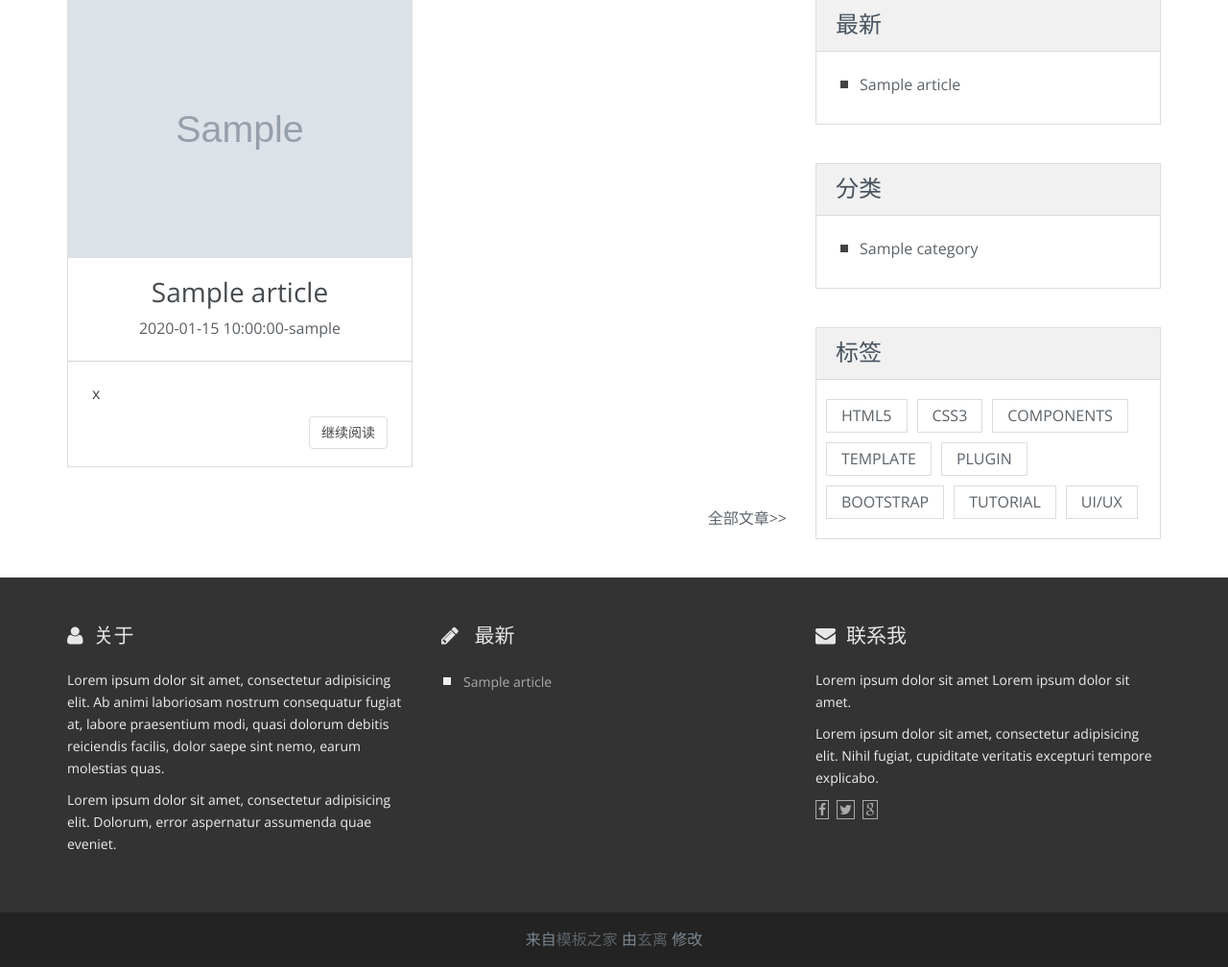
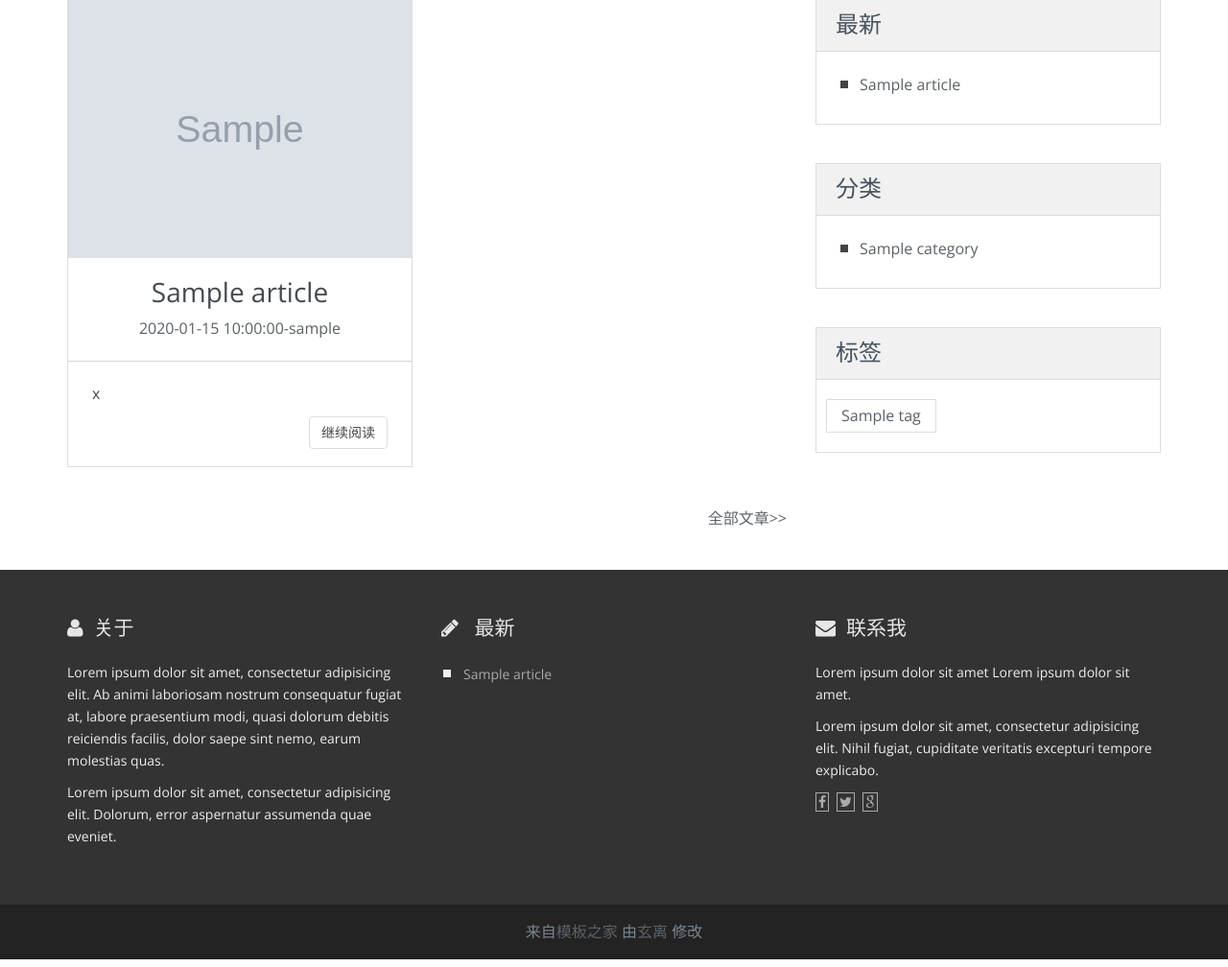
Before and after one commit to h1962809507/myblog-f, a Flask app: page / in a window 1280 px wide. Shown: the part 181-1189 px from the top of the page at 96% size. Run offline with Flask 2, Linux system fonts and the light colour scheme; tables that the repository leaves empty hold one stand-in row (values such as "Sample post"); grey boxes marked "Sample" are stand-in pictures; some libraries are stand-ins or nearby versions.

Commit message:
优化项目结构，更换了全部文章页，分类页，标签页视图函数位置

```diff
--- a/blog/modules/index/views.py
+++ b/blog/modules/index/views.py
@@ -1,11 +1,51 @@
 from flask import render_template
-from blog.models import Article, Category
+from blog.models import Article, Category, Tag
 from . import index_blu
 
 
 @index_blu.route('/')
 def index():
     articles = Article.query.order_by(Article.create_time.desc()).all()[:4]
-    categories = Category.query.order_by(Category.id.asc()).all()
     name = "首页"
-    return render_template("blog/index.html", articles=articles, categories=categories, name=name)
+    context = {
+        "new_articles": Article.query.order_by(Article.create_time.desc()).all()[:5],
+        "categories": Category.query.order_by(Category.id.asc()).all(),
+        "tags": Tag.query.order_by(Tag.id.asc()).all()
+    }
+    return render_template("blog/index.html", articles=articles, name=name, context=context)
+
+
+@index_blu.route("/article/all")
+def all_articles():
+    articles = Article.query.order_by(Article.create_time.desc()).all()
+    name = "全部文章"
+    context = {
+        "new_articles": Article.query.order_by(Article.create_time.desc()).all()[:5],
+        "categories": Category.query.order_by(Category.id.asc()).all(),
+        "tags": Tag.query.order_by(Tag.id.asc()).all()
+    }
+    return render_template("blog/index.html", articles=articles, name=name, context=context)
+
+
+@index_blu.route("/category/<int:code>")
+def category(code):
+    articles = Category.query.get(code).article
+    name = Category.query.get(code).name
+    context = {
+        "new_articles": Article.query.order_by(Article.create_time.desc()).all()[:5],
+        "categories": Category.query.order_by(Category.id.asc()).all(),
+        "tags": Tag.query.order_by(Tag.id.asc()).all()
+    }
+    return render_template("blog/index.html", articles=articles, name=name, context=context)
+
+
+@index_blu.route("/tag/<int:code>")
+def tag(code):
+    articles = Tag.query.get(code).article
+    name = Tag.query.get(code).name
+    context = {
+        "new_articles": Article.query.order_by(Article.create_time.desc()).all()[:5],
+        "categories": Category.query.order_by(Category.id.asc()).all(),
+        "tags": Tag.query.order_by(Tag.id.asc()).all()
+    }
+    return render_template("blog/index.html", articles=articles, name=name, context=context)
--- a/blog/templates/blog/index.html
+++ b/blog/templates/blog/index.html
@@ -54,7 +54,7 @@
                         </header>
                         <div class="body">
                             <ul class="clean-list">
-                                {% for article in articles[:4] %}
+                                {% for article in context.new_articles %}
                                 <li><a href="/article/{{ article.id }}">{{ article.title }}</a></li>
                                 {% endfor %}
                             </ul>
@@ -67,7 +67,7 @@
                         </header>
                         <div class="body">
                             <ul class="clean-list">
-                                {% for category in categories %}
+                                {% for category in context.categories %}
                                 <li><a href="/category/{{ category.id }}">{{ category.name }}</a></li>
                                 {% endfor %}
                             </ul>
@@ -80,14 +80,9 @@
                         </header>
                         <div class="body clearfix">
                             <ul class="tags">
-                                <li><a href="#">HTML5</a></li>
-                                <li><a href="#">CSS3</a></li>
-                                <li><a href="#">COMPONENTS</a></li>
-                                <li><a href="#">TEMPLATE</a></li>
-                                <li><a href="#">PLUGIN</a></li>
-                                <li><a href="#">BOOTSTRAP</a></li>
-                                <li><a href="#">TUTORIAL</a></li>
-                                <li><a href="#">UI/UX</a></li>
+                                {% for tag in context.tags %}
+                                <li><a href="/tag/{{ tag.id }}">{{ tag.name }}</a></li>
+                                {% endfor %}
                             </ul>
                         </div>
                     </div>
@@ -99,7 +94,7 @@
 
 {% block bottom %}
      <ul class="clean-list">
-        {% for article in articles[:4] %}
+        {% for article in context.new_articles %}
         <li><a href="/article/{{ article.id }}">{{ article.title }}</a></li>
         {% endfor %}
     </ul>
```
Also changed, not shown: blog/modules/article/views.py (+1 -17 lines).
